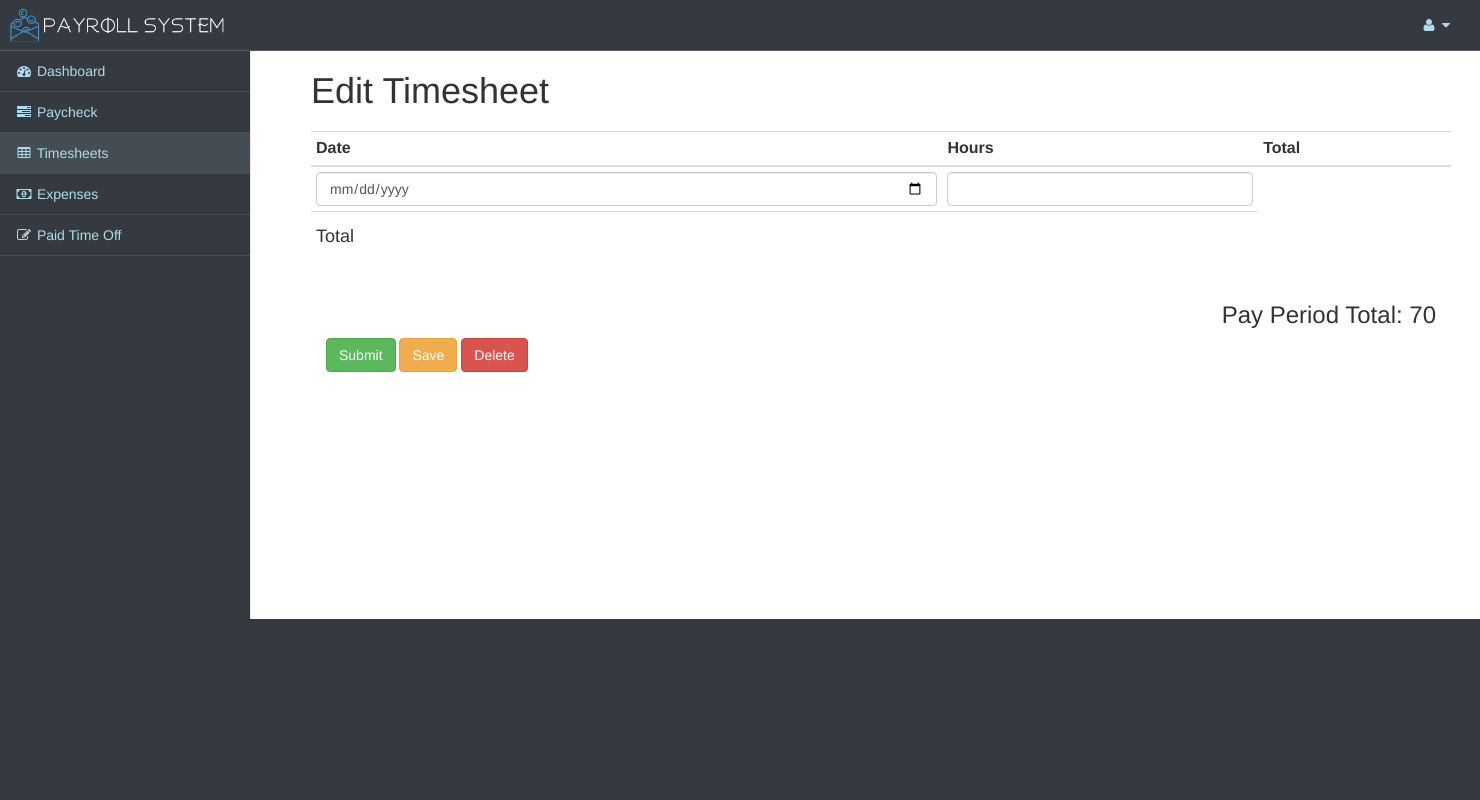
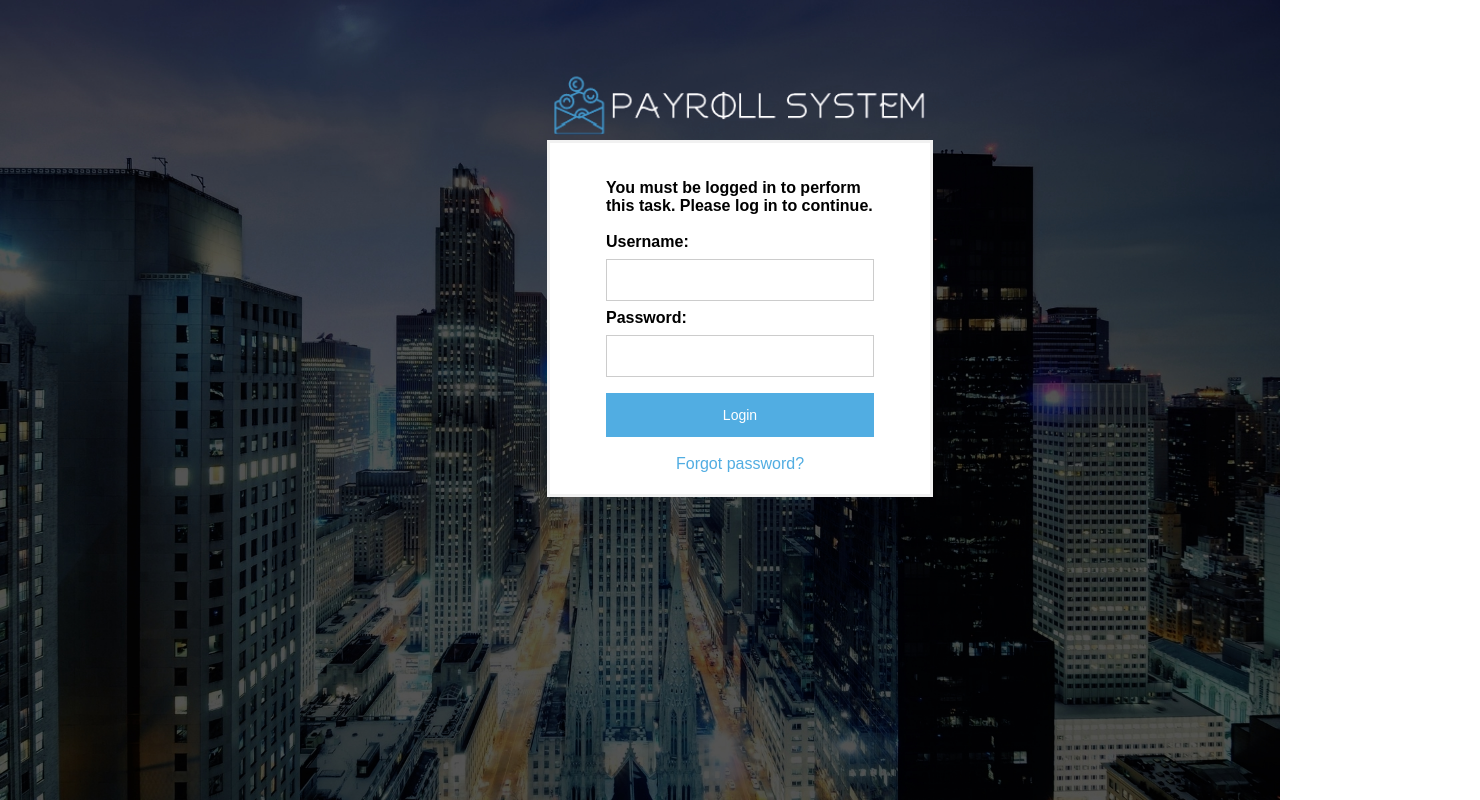
Before and after one commit to WithEspresso/dreamteam, a Django app: page /timesheet/ in a window 1480 px wide. Run offline with Django 3.2, Linux system fonts and the light colour scheme; data comes from the database, SQL or seed files in the repository; both versions use the stored data as it was after the commit; some libraries are stand-ins or nearby versions.

Commit message:
Time sheet submissions now working.

```diff
--- a/payrollsite/payrollapp/models.py
+++ b/payrollsite/payrollapp/models.py
@@ -52,18 +52,20 @@
     number_hours = models.IntegerField()
 
     @staticmethod
-    def calculate_pay_period_total_hours(date=now()):
+    def calculate_pay_period_total_hours(username, date=now()):
         """
         Calculates the total hours for the current pay period. The default
         pay period is the current month as a datetime. Calculates the first and last
         day of the month and uses that to search the database for time sheet submissions
         within the pay period.
+        :param username:
         :param date:
-        :return:
+        :return:The total hours for the pay period of the user.
         """
         start_date = datetime(date.year, date.month, 1)
         end_date = datetime(date.year, date.month, calendar.mdays[date.month])
         total_hours = TimeSheetSubmission.objects.filter(date__range=[start_date, end_date])\
+            .filter(user_id__username__exact=username)\
             .aggregate(Sum('number_hours'))
         return total_hours
 
--- a/payrollsite/payrollapp/templates/timesheets.html
+++ b/payrollsite/payrollapp/templates/timesheets.html
@@ -6,7 +6,7 @@
 <script src="https://cdn.jsdelivr.net/npm/vue@2.5.16/dist/vue.js"></script>
 
 {% load static %}
-<link href="{% static 'css/testcss.css' %}" rel="stylesheet">
+<link href="{% static 'css/timesheet.css' %}" rel="stylesheet">
 
 {% endblock %}
 
@@ -18,6 +18,8 @@
         <div class="container">
             <h1>Edit Timesheet</h1>
             <div id="app">
+                <form method="post" action="">
+                    {% csrf_token %}
                     <table class="table table-condensed" v-for="week in weeks">
                         <thead>
                         <tr style="border: none">
@@ -33,19 +35,20 @@
                             <!-- <th>Vacation</th> -->
                             <!-- <th>Personal</th> -->
                             <!-- <th>Unpaid</th> -->
-                        <th>Total</th>
+                            <!-- <th>Total</th> -->
                         </tr>
                         </thead>
                         <tbody>
                         <tr v-for="day in week.days">
                             <td>
-                          <input class="form-control" type="date" v-model="day.date" />
+                                <input class="form-control" type="date" v-model="day.date" name="date"/>
                             </td>
                             <td>
-                          <input class="form-control" type="number" min="0" max="8" step="1" v-model="day.hours" />
+                                <input class="form-control" type="number" min="0" max="24" step="1"
+                                       v-model="day.hours" name="hours"/>
                             </td>
                             <td>
-                           {# Hours #}
+                                <!-- { dailyTotal(day) } -->
                             </td>
                             <!--
                             <td>
@@ -67,8 +70,12 @@
 
                         </tr>
                         <tr>
+
                             <td>
-                          <h4>Total</h4>
+                                <!-- <h4>Total</h4> -->
+                            </td>
+                            <td>
+                                <h4>Total: {{ total_hours }}</h4>
                             </td>
                             <!--  <td>
                                 <h4>{ calcWeekDeductions(week) }</h4></td> -->
@@ -79,22 +86,22 @@
                             <!--  <td>
                                  <h4>{ calcWeekUnpaid(week) }</h4></td> -->
                             <td>
-                          <h4>{# total_hours #}</h4>
+                                <!-- <h4>{ calcWeekHours(week) }</h4> -->
                             </td>
                         </tr>
                         </tbody>
                     </table>
                     <div class="col-md-12">
                         <!--       <h3 style="text-align:right">Overtime: 2 Hours</h3> -->
-                    <h3 style="text-align:right">Pay Period Total: {{ total_hours }}</h3>
-                    <button class="btn btn-success" id="submit">Submit</button>
-                    <button class="btn btn-warning" id="save">Save</button>
-                    <button class="btn btn-danger" id="delete">Delete</button>
+                        <!-- <h3 style="text-align:right">Pay Period Total: { periodTotalHours }</h3> -->
+                        <button type="submit" class="btn btn-success" id="submit">Submit</button>
+                        <!-- <button class="btn btn-warning" id="save">Save</button> -->
+                        <button class="btn btn-danger" id="delete">Clear</button>
                         <!--           <pre>{ $data | json }</pre> -->
                     </div>
+                </form>
             </div>
         </div>
-
     </div>
 </div>
 
@@ -102,5 +109,5 @@
 
 {% block scriptsblock %}
 {% load static %}
-<script src="{% static 'scripts/testjs.js' %}"></script>
+<script src="{% static 'scripts/timesheets.js' %}"></script>
 {% endblock %}
--- a/payrollsite/payrollapp/views.py
+++ b/payrollsite/payrollapp/views.py
@@ -14,6 +14,11 @@
 from .models import *
 
 # Note, possibly convert these views from function based views to class based views in the future.
+
+
+def redirect_unauthorized_user(request):
+    # TODO: Eliminate code redundancy and show the user the way if they trying to access pages incorrectly.
+    pass
 
 
 def login_user(request):
@@ -100,22 +105,35 @@
     """
     context = {}
     error_message = None
+    # If the user is logged in, get information from the html input tags.
     if request.method == "GET" and request.user.is_authenticated:
         start_date = request.GET.get("start-date")
         end_date = request.GET.get("end-date")
         username = request.user
+        # If the input tags have values, convert them to datetime objects and use
+        # them to search the database for values within their range.
         if start_date is not None and end_date is not None:
             start_date = datetime.strptime(start_date, '%m/%d/%Y')
             end_date = datetime.strptime(end_date, '%m/%d/%Y')
             results = PaycheckInformation.search_by_time_period(start_date, end_date, username)
+            # Case where no values have been found.
             if len(results) == 0:
                 error_message = "Sorry, no paychecks could be found within the specified time period."
+        # Load the last five paychecks for the user if they are not currently filtering by time period.
         else:
             results = PaycheckInformation.objects.filter(user_id__username__exact=username)
         context = {
             'results': results,
             'error_message': error_message
         }
+    # User is not logged in. Redirecting to the login page with an error message.
+    else:
+        form = LoginForm()
+        context = {
+            'form': form,
+            'error_message': "You must be logged in to perform this task. Please log in to continue.\n"
+        }
+        return render(request, 'login.html', context)
     return render(request, 'paycheck.html', context)
 
 
@@ -149,10 +167,6 @@
         # Saving the form data and saving to the database if the user is sending a POST request.
         if request.method == "POST" and form.is_valid():
             pto_request = form.save(commit=False)
-            # DEBUG
-            print(str(request.POST["date"]))
-            print(str(request.POST["hours"]))
-            # END DEBUG
             pto_request.user_id = user
             pto_request.date = request.POST.get("date")
             pto_request.hours = request.POST.get("hours")
@@ -230,12 +244,33 @@
     :param   request as an http request
     :return: A rendered html page for inputting time sheet requests
     """
-    total_hours = TimeSheetSubmission.calculate_pay_period_total_hours()
-    total_hours = total_hours.get('number_hours__sum')
-
-    context = {
-        'total_hours': total_hours
-    }
+    if request.user.is_authenticated:
+        # Write time sheet to the database.
+        if request.method == "POST":
+            date = request.POST.get("date")
+            hours = request.POST.get("hours")
+            if date is not None and hours is not None:
+                time_sheet_submission = TimeSheetSubmission()
+                time_sheet_submission.date = date
+                time_sheet_submission.number_hours = hours
+                time_sheet_submission.user_id = request.user
+                time_sheet_submission.save()
+        # Get total hours for the current pay period.
+        username = request.user
+        total_hours = TimeSheetSubmission.calculate_pay_period_total_hours(username)
+        total_hours = total_hours.get('number_hours__sum')
+        context = {
+            'total_hours': total_hours
+        }
+    else:
+        # User is not logged in. Redirecting to the login page with an error message.
+        form = LoginForm()
+        context = {
+            'form': form,
+            'error_message': "You must be logged in to perform this task. Please log in to continue.\n"
+        }
+        return render(request, 'login.html', context)
+    # Load the page normally for an authenticated user.
     return render(request, 'timesheets.html', context)
 
 
```
Also changed, not shown: payrollsite/db.sqlite3, payrollsite/expenses/user_6/grimer.png (added). Lines whose indentation alone changed are shown as unchanged.
